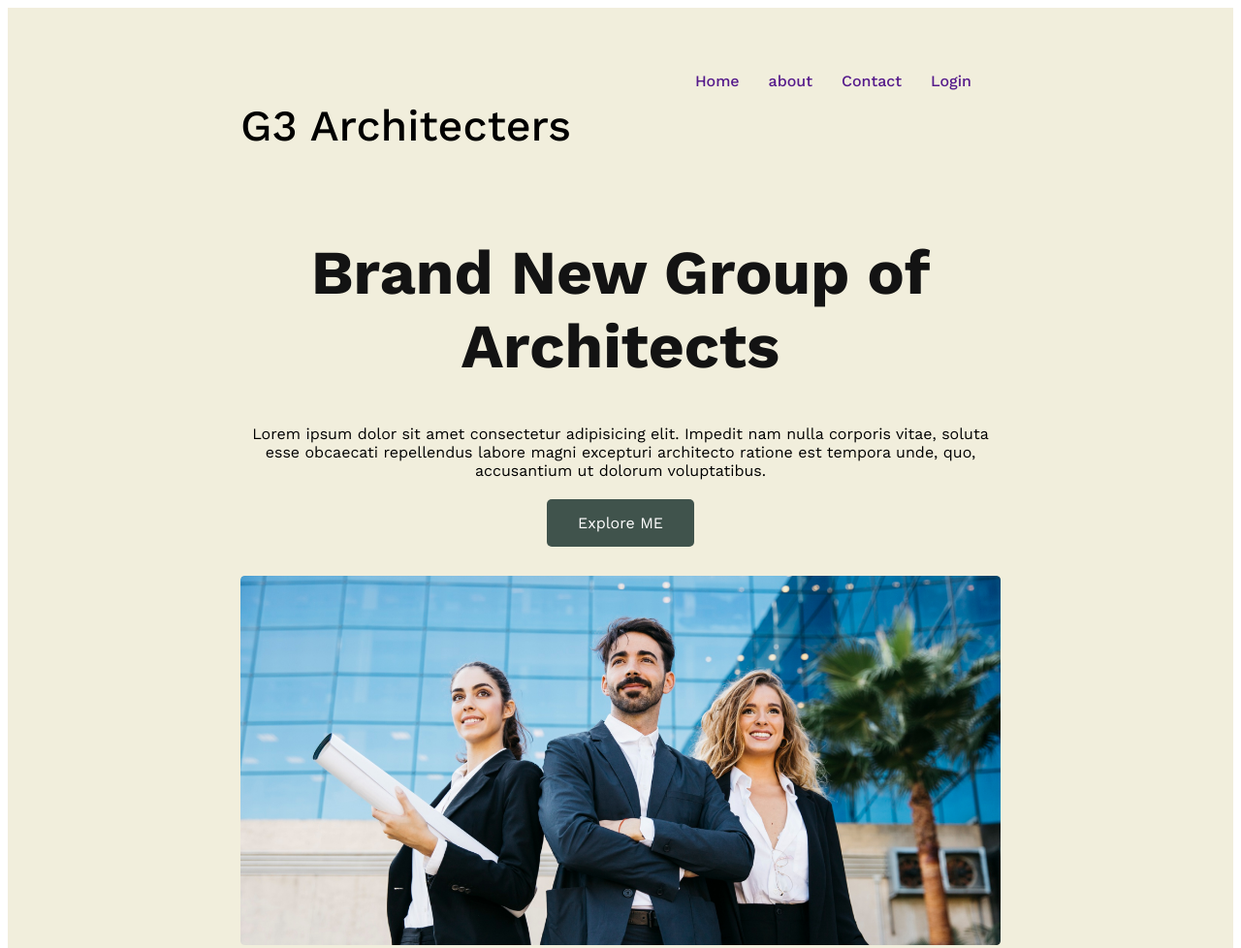
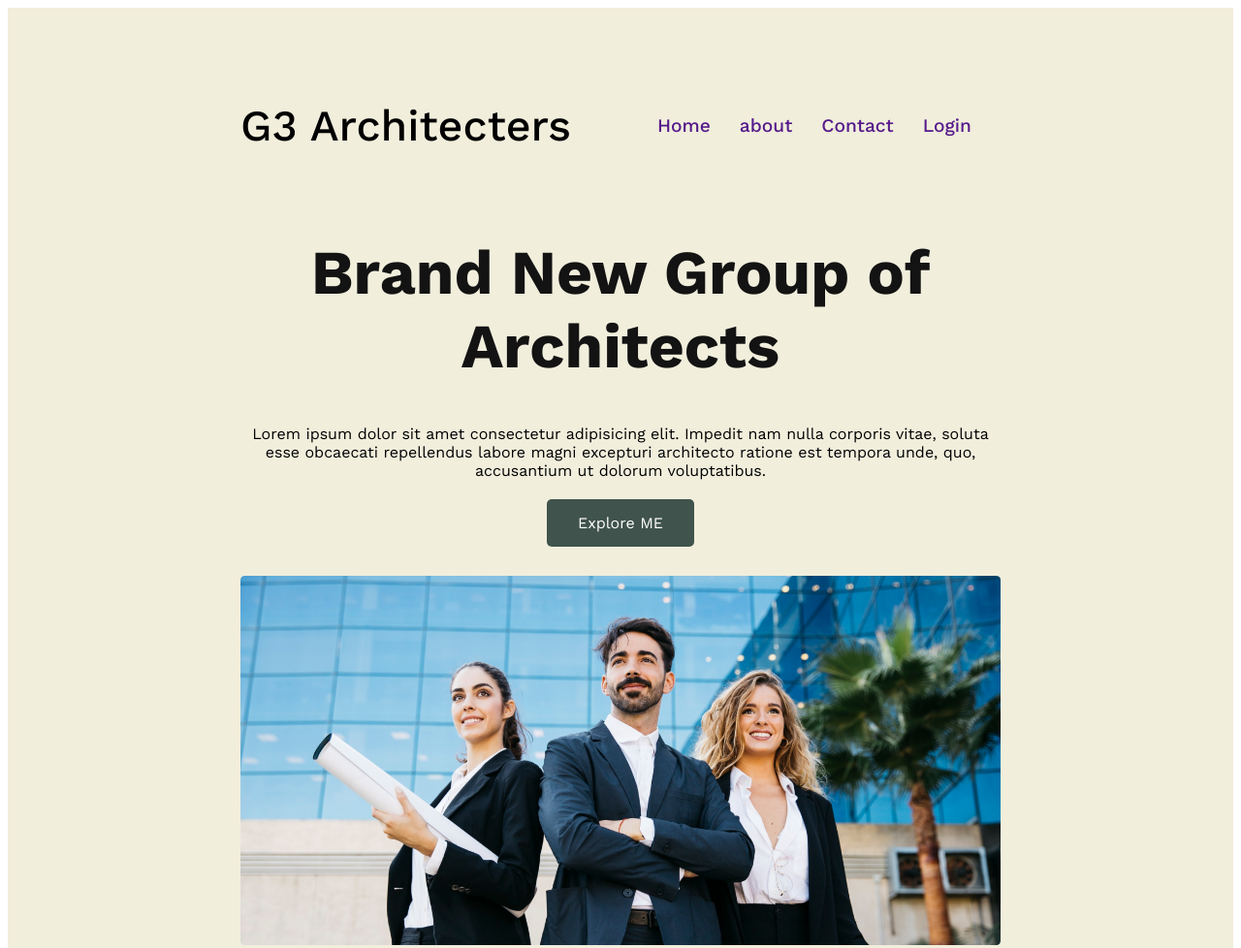
Before and after one commit to nahidul13/G3-architects, a plain HTML site: page index.html in a window 1280 px wide. Shown: the top 978 px of the page at 97% size. Drawn offline with nearby package versions, Linux system fonts and the light colour scheme.

Commit message:
nav style

```diff
--- a/style/style.css
+++ b/style/style.css
@@ -32,6 +32,7 @@ header {
 nav {
   display: flex;
   justify-content: space-between;
+  align-items: center;
 }
 .nav-title {
   font-size: 2.8rem;
@@ -44,7 +45,7 @@ nav li {
   list-style: none;
   margin-right: 30px;
   font-weight: 500;
-  font-size: 1rem;
+  font-size: 1.2rem;
 }
 nav li a {
   text-decoration: none;
```
